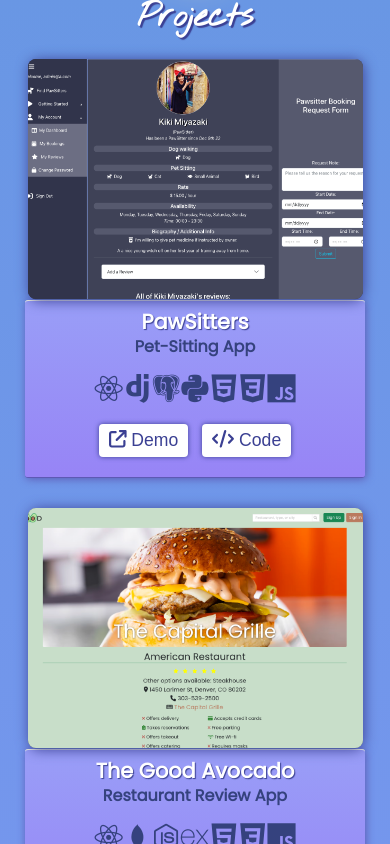
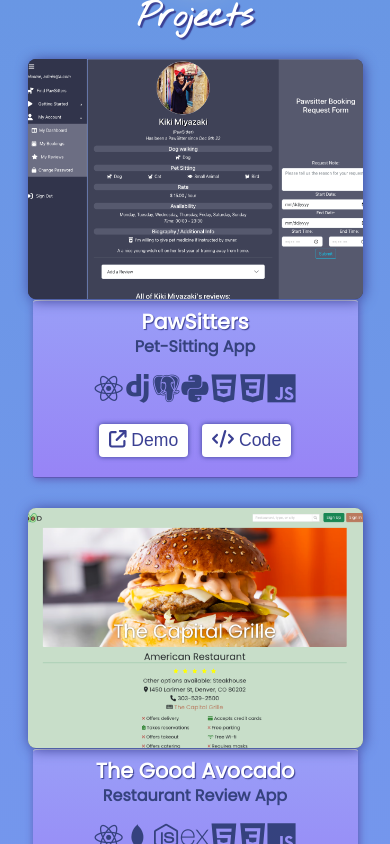
Before and after one commit to angel-zh/portfolio-angel-zhou, a React (Create React App) app: page / in a window 390 px wide. Shown: the part 1709-2553 px from the top of the page. Built offline with nearby package versions, Linux system fonts and the light colour scheme; a web font is replaced by a local one.

Commit message:
adjusts descrip box width

```diff
--- a/src/index.css
+++ b/src/index.css
@@ -621,7 +621,7 @@
     height: 240px;
   }
   .description-left, .description-right {
-    width: 340px;
+    width: 325px;
   }
   .project-div h2 {
     font-size: 1.3rem;
@@ -659,6 +659,8 @@
   }
 }
 
+
+
 @media screen and (min-width: 1545px) {
   .bottom-div {
     height: 350px;
```
